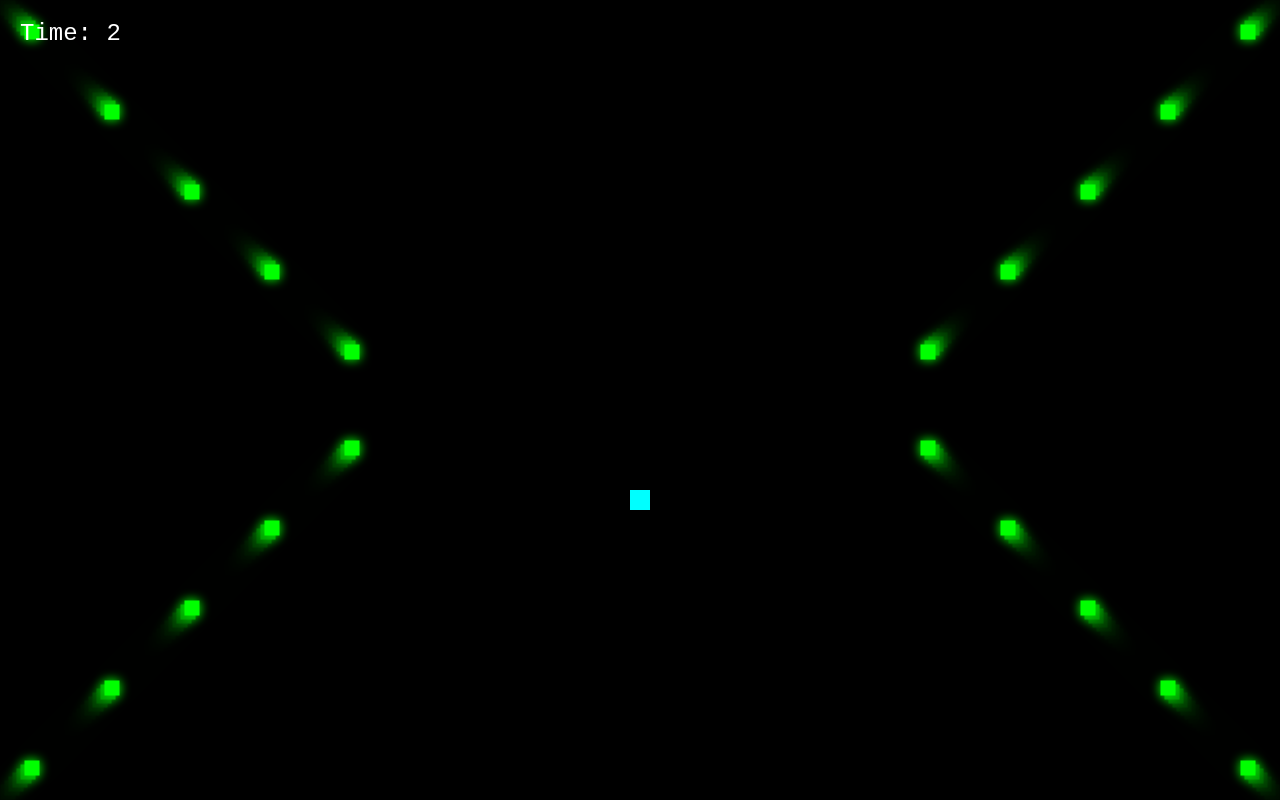
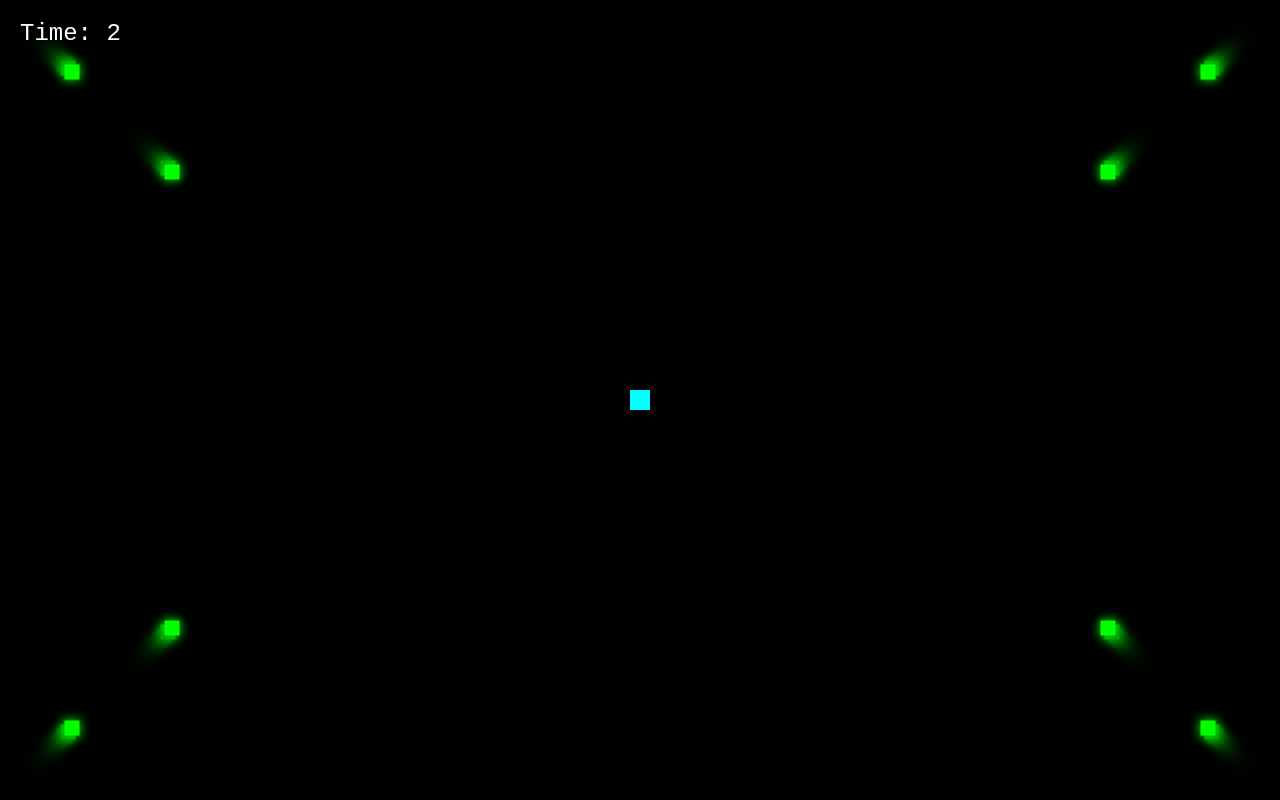
Before and after one commit to Duck365/AI-JSAB, a plain HTML site: page index.html in a window 1280 px wide. Both pictures are taken after a click on the button "START". Drawn offline with Linux system fonts and the light colour scheme.

Commit message:
Update index.html

```diff
--- a/index.html
+++ b/index.html
@@ -174,7 +174,7 @@
     // Player Object
     const player = {
         x: 0, y: 0, size: 20, speed: 6,
-        dashCooldown: 0, maxDashCooldown: 45, dashDistance: 180, isInvulnerable: false
+        dashCooldown: 0, maxDashCooldown: 45, dashDistance: 180, isInvulnerable: 0
     };
 
     function resize() {
@@ -209,7 +209,7 @@
             if (keys.ArrowLeft || keys.a) dx -= 1;
             if (keys.ArrowRight || keys.d) dx += 1;
 
-            if (dx === 0 && dy === 0) dx = 1;
+            if (dx === 0 && dy === 0) dx = 1; // Default dash right
 
             let length = Math.sqrt(dx*dx + dy*dy);
             player.x += (dx / length) * player.dashDistance;
@@ -219,7 +219,7 @@
             player.y = Math.max(player.size, Math.min(canvas.height - player.size, player.y));
 
             player.dashCooldown = player.maxDashCooldown;
-            player.isInvulnerable = 10; // Frames of invincibility after dash
+            player.isInvulnerable = Math.max(player.isInvulnerable, 15); // Brief invincibility during dash
         }
     });
 
@@ -227,15 +227,18 @@
         if (keys.hasOwnProperty(e.key)) keys[e.key] = false;
     });
 
-    function spawnProjectile(x, y, vx, vy, size, type = 'normal') {
-        projectiles.push({ x, y, vx, vy, size, type });
+    function spawnProjectile(x, y, vx, vy, size) {
+        projectiles.push({ x, y, vx, vy, size });
     }
 
     function executeAttacks() {
         let t = frameCount;
 
-        // Warmup: Safe center, corners shoot towards middle
-        if (t > 60 && t < 300 && t % 20 === 0) {
+        // Give the player 2 full seconds (120 frames) before ANY attacks spawn
+        if (t < 120) return;
+
+        // Phase 1: Warmup corners (Starts at 2 seconds)
+        if (t > 120 && t < 400 && t % 25 === 0) {
             let speed = 4;
             spawnProjectile(0, 0, speed, speed, 15);
             spawnProjectile(canvas.width, 0, -speed, speed, 15);
@@ -243,8 +246,8 @@
             spawnProjectile(canvas.width, canvas.height, -speed, -speed, 15);
         }
 
-        // Phase 1: The Spiral
-        if (t > 300 && t < 900 && t % 4 === 0) {
+        // Phase 2: The Spiral (Starts at ~6.5 seconds)
+        if (t > 400 && t < 1000 && t % 5 === 0) {
             let angle = t * 0.1;
             let cx = canvas.width / 2;
             let cy = canvas.height / 2;
@@ -252,37 +255,31 @@
             spawnProjectile(cx, cy, Math.cos(angle + Math.PI)*6, Math.sin(angle + Math.PI)*6, 12);
         }
 
-        // Phase 2: Sweeping Walls (Horizontal & Vertical)
-        if (t > 500 && t % 150 === 0) {
+        // Phase 3: Sweeping Walls (Horizontal & Vertical - Starts at ~10 seconds)
+        if (t > 600 && t % 150 === 0) {
             let gapY = Math.random() * (canvas.height - 200) + 100;
-            for(let i=0; i<canvas.height; i+=35) {
-                if(Math.abs(i - gapY) > 90) spawnProjectile(canvas.width + 50, i, -8, 0, 25);
+            for(let i=0; i<canvas.height; i+=40) {
+                if(Math.abs(i - gapY) > 90) spawnProjectile(canvas.width + 50, i, -8, 0, 20);
             }
         }
-        if (t > 700 && t % 180 === 0) {
+        if (t > 800 && t % 180 === 0) {
             let gapX = Math.random() * (canvas.width - 200) + 100;
-            for(let i=0; i<canvas.width; i+=35) {
-                if(Math.abs(i - gapX) > 90) spawnProjectile(i, -50, 0, 8, 25);
+            for(let i=0; i<canvas.width; i+=40) {
+                if(Math.abs(i - gapX) > 90) spawnProjectile(i, -50, 0, 8, 20);
             }
         }
 
-        // Phase 3: Targeted Bursts
-        if (t > 900 && t % 80 === 0) {
+        // Phase 4: Targeted Bursts (Starts at ~16 seconds)
+        if (t > 1000 && t % 90 === 0) {
             let angle = Math.atan2(player.y - canvas.height/2, player.x - canvas.width/2);
             for(let i = -2; i <= 2; i++) {
                 spawnProjectile(canvas.width/2, canvas.height/2, Math.cos(angle + i*0.2)*10, Math.sin(angle + i*0.2)*10, 18);
             }
         }
 
-        // Phase 4: Chaos Rain
-        if (t > 1200 && t % 8 === 0) {
+        // Phase 5: Chaos Rain (Starts at ~20 seconds)
+        if (t > 1200 && t % 10 === 0) {
             spawnProjectile(Math.random() * canvas.width, -30, (Math.random()-0.5)*2, 5 + Math.random()*5, Math.random()*15 + 10);
-        }
-
-        // Escalation: Speed up the spiral
-        if (t > 1500 && t % 3 === 0) {
-            let angle = t * 0.15;
-            spawnProjectile(canvas.width/2, canvas.height/2, Math.cos(angle)*7, Math.sin(angle)*7, 12);
         }
     }
 
@@ -314,15 +311,16 @@
             p.x += p.vx;
             p.y += p.vy;
 
+            // Remove projectiles that go way off screen
             if (p.x < -100 || p.x > canvas.width + 100 || p.y < -100 || p.y > canvas.height + 100) {
                 projectiles.splice(i, 1);
                 continue;
             }
 
-            // Collision
+            // Collision Detection (Only trigger if player is NOT invulnerable)
             if (player.isInvulnerable <= 0) {
-                if (Math.abs(player.x - p.x) < (player.size/2 + p.size/2) &&
-                    Math.abs(player.y - p.y) < (player.size/2 + p.size/2)) {
+                if (Math.abs(player.x - p.x) < (player.size/2 + p.size/2 - 2) &&
+                    Math.abs(player.y - p.y) < (player.size/2 + p.size/2 - 2)) {
                     gameOver();
                 }
             }
@@ -342,8 +340,8 @@
         ctx.fillStyle = 'rgba(0, 0, 0, 0.4)';
         ctx.fillRect(0, 0, canvas.width, canvas.height);
 
-        // Player
-        ctx.globalAlpha = player.isInvulnerable > 0 ? 0.5 : 1.0;
+        // Player Rendering
+        ctx.globalAlpha = player.isInvulnerable > 0 ? 0.4 : 1.0; // Transparent when invincible
         ctx.fillStyle = playerColor;
         ctx.fillRect(player.x - player.size/2, player.y - player.size/2, player.size, player.size);
         ctx.globalAlpha = 1.0;
@@ -357,7 +355,7 @@
             ctx.stroke();
         }
 
-        // Projectiles
+        // Projectiles Rendering
         ctx.fillStyle = '#00FF00';
         ctx.shadowBlur = 12;
         ctx.shadowColor = '#00FF00';
@@ -365,21 +363,35 @@
             ctx.fillRect(p.x - p.size/2, p.y - p.size/2, p.size, p.size);
         }
         ctx.shadowBlur = 0;
+
+        // Draw "READY" text during startup invulnerability
+        if (player.isInvulnerable > 0 && frameCount < 120) {
+            ctx.fillStyle = `rgba(255, 255, 255, ${player.isInvulnerable / 120})`;
+            ctx.font = '3rem Courier New';
+            ctx.textAlign = 'center';
+            ctx.fillText('GET READY!', canvas.width / 2, player.y - 50);
+        }
     }
 
     function startGame() {
         document.querySelectorAll('.screen').forEach(s => s.classList.remove('active'));
+
+        // Ensure canvas knows its real size before spawning
+        resize();
         canvas.style.display = 'block';
         document.getElementById('hud').style.display = 'block';
 
-        // Spawn slightly offset from center to avoid center-spawning hazards
+        // Spawn exactly in the middle of the screen
         player.x = canvas.width / 2;
-        player.y = canvas.height / 2 + 100;
+        player.y = canvas.height / 2;
 
         projectiles = [];
         frameCount = 0;
         gameActive = true;
         startTime = Date.now();
+
+        // Give 2 seconds (120 frames at 60fps) of invincibility at the very start
+        player.isInvulnerable = 120;
 
         update();
     }
```
